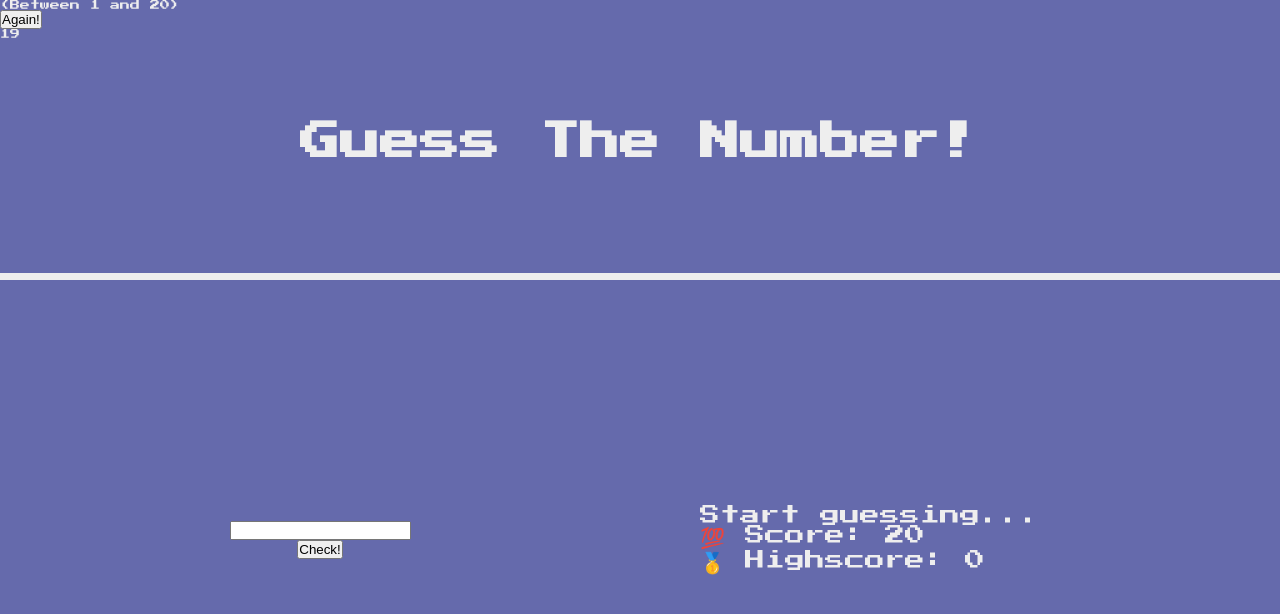
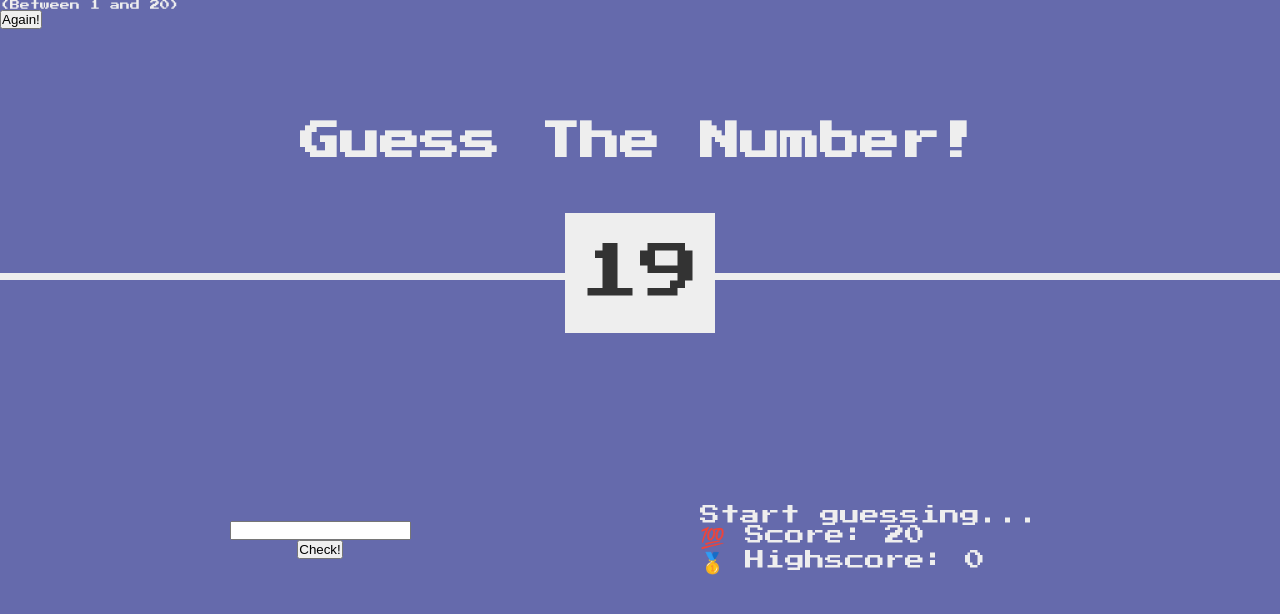
Before and after one commit to chrisclarkedev/Guess-The-Number, a plain HTML site: page index.html in a window 1280 px wide. Drawn offline with Linux system fonts and the light colour scheme.

Commit message:
number styling and width if number increase on correct guess

```diff
--- a/script.js
+++ b/script.js
@@ -39,7 +39,7 @@ document.querySelector('.check').addEventListener('click', function () {
     document.querySelector('body').style.backgroundColor = 'goldenrod';
 
     // Width of number increases when correct
-    document.querySelector('.number').style.width = '30rem';
+    document.querySelector('.number').style.width = '20rem';
 
     // Will check if guess if greater than the secret number
   } else if (guess > secretNumber) {
--- a/style.css
+++ b/style.css
@@ -55,3 +55,16 @@ h1 {
   left: 50%;
   transform: translate(-50%, -50%);
 }
+
+.number {
+  background: #eee;
+  color: #333;
+  font-size: 6rem;
+  width: 15rem;
+  padding: 3rem 0rem;
+  text-align: center;
+  position: absolute;
+  bottom: 0;
+  left: 50%;
+  transform: translate(-50%, 50%);
+}
```
